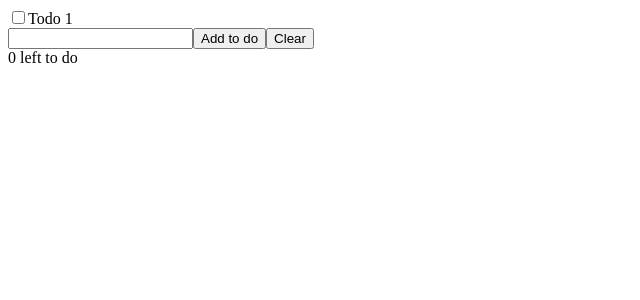
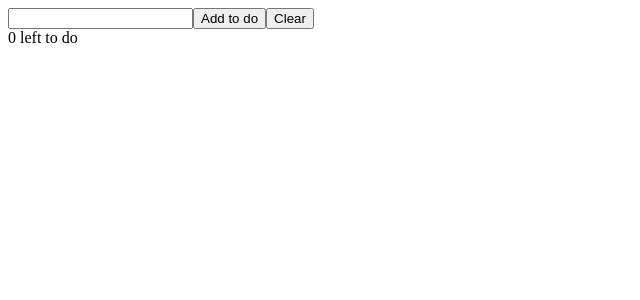
Before and after one commit to joshduplaa/PersonalWebsite, a React (Create React App) app in the folder personal_app/: page / in a window 1280 px wide. Shown: the top 300 px of the page, without its empty margins (0-640 px from the left). Built offline with nearby package versions, Linux system fonts and the light colour scheme.

Commit message:
todo objects that are togleable are now added with a button

```diff
--- a/personal_app/src/App.js
+++ b/personal_app/src/App.js
@@ -1,16 +1,28 @@
-import React, { useEffect, useState } from "react";
+//useRef hook allows us to reference elements in html or input
+import React, { useState, useRef } from "react";
 import TodoList from "./TodoList";
+
 function App() {
-  const [todos, setTodos] = useState([
-    { id: 1, name: "Todo 1", complete: false },
-  ]);
+  const [todos, setTodos] = useState([]);
+  const todoNameRef = useRef();
+
+  //argument is eventlistener
+  function handleAddTodo(e) {
+    const name = todoNameRef.current.value; //sets current value when click is listened to
+    if (name === "") return; //stops if the value is null
+    console.log(name);
+    setTodos((prevTodos) => {
+      return [...prevTodos, { id: 1, name: name, complete: false }];
+    });
+    todoNameRef.current.value = null; // makes input field blank after submitting
+  }
 
   return (
     //fragment component
     <>
       <TodoList todos={todos} />
-      <input type="text" />
-      <button>Add to do</button>
+      <input ref={todoNameRef} type="text" />
+      <button onClick={handleAddTodo}>Add to do</button>
       <button>Clear </button>
       <div>0 left to do</div>
     </>
```
